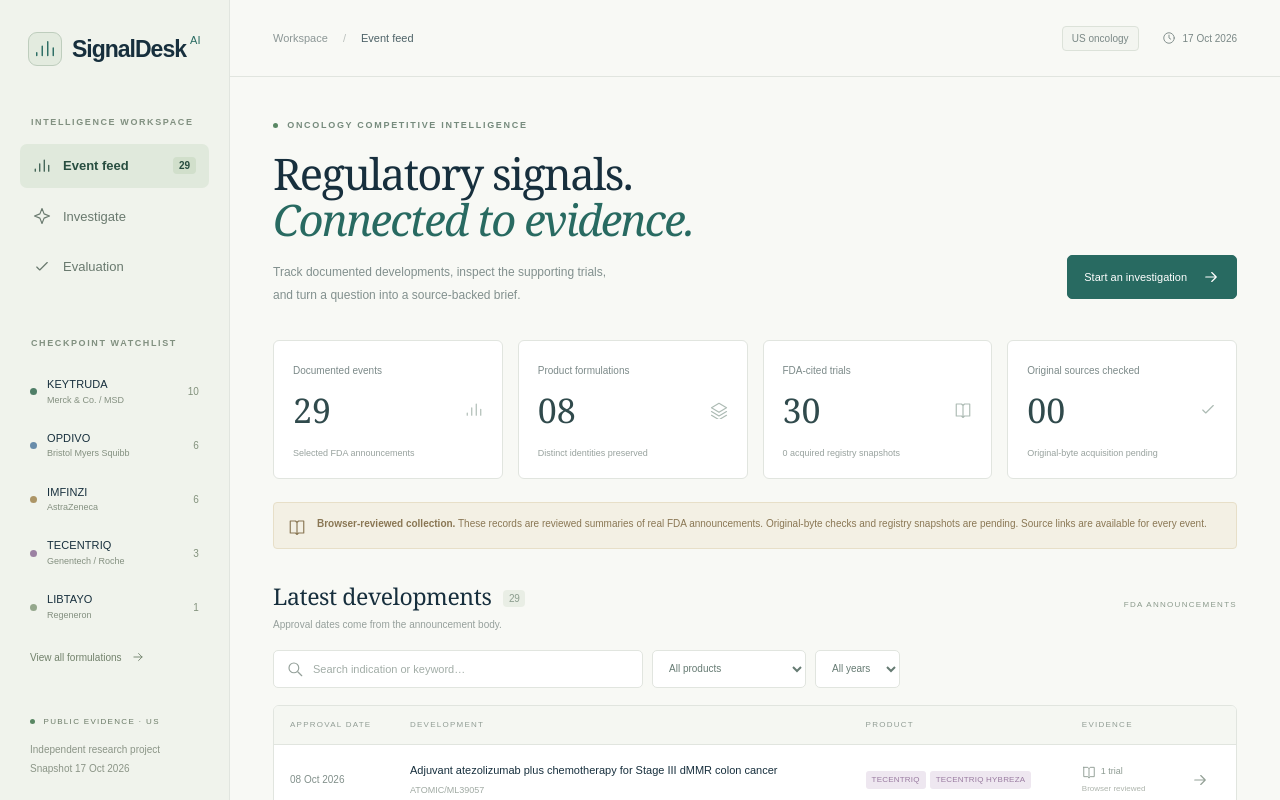
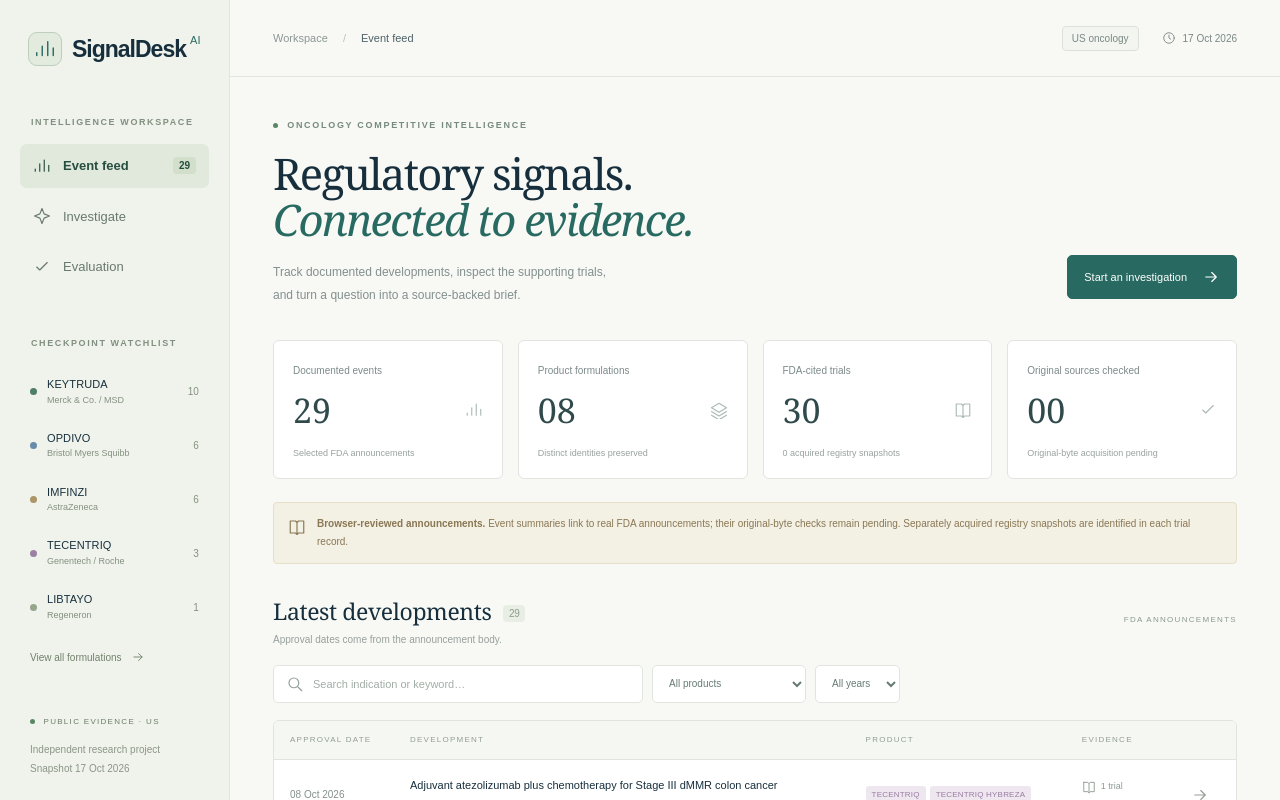
Before and after one commit to f20230125-sudo/-signaldesk-ai, a Next.js app: page / in a window 1280 px wide. Shown: the top 800 px of the page. Built offline with nearby package versions, Linux system fonts and the light colour scheme.

Commit message:
Retain acquired trial evidence with explicit FDA access limitations

```diff
--- a/app/workspace.tsx
+++ b/app/workspace.tsx
@@ -54,7 +54,7 @@
     {tab==='feed'&&<>
      <section className="intro"><div><div className="eyebrow"><span/> ONCOLOGY COMPETITIVE INTELLIGENCE</div><h1>Regulatory signals.<br/><em>Connected to evidence.</em></h1><p>Track documented developments, inspect the supporting trials,<br className="desktop-break"/> and turn a question into a source-backed brief.</p></div><button className="primary hero-action" onClick={()=>openInvestigation(starters[0])}>Start an investigation <Icon name="arrow"/></button></section>
      <section className="stats" aria-label="Corpus coverage"><div><span>Documented events</span><strong>{corpus.events.length.toString().padStart(2,'0')}<Icon name="signal"/></strong><small>Selected FDA announcements</small></div><div><span>Product formulations</span><strong>{corpus.products.length.toString().padStart(2,'0')}<Icon name="layers"/></strong><small>Distinct identities preserved</small></div><div><span>FDA-cited trials</span><strong>{corpus.trials.length.toString().padStart(2,'0')}<Icon name="book"/></strong><small>{corpus.trials.filter(t=>t.available).length} acquired registry snapshots</small></div><div><span>Original sources checked</span><strong>{original.toString().padStart(2,'0')}<Icon name="check"/></strong><small>{original===corpus.events.length?'Announcement bytes verified':'Original-byte acquisition pending'}</small></div></section>
-     {corpus.mode!=='original-sources'&&<div className="source-notice"><Icon name="book"/><span><strong>Browser-reviewed collection.</strong> These records are reviewed summaries of real FDA announcements. Original-byte checks and registry snapshots are pending. Source links are available for every event.</span></div>}
+     {corpus.mode!=='original-sources'&&<div className="source-notice"><Icon name="book"/><span><strong>Browser-reviewed announcements.</strong> Event summaries link to real FDA announcements; their original-byte checks remain pending. Separately acquired registry snapshots are identified in each trial record.</span></div>}
      <section className="event-section"><div className="section-heading"><div><h2>Latest developments <span>{events.length}</span></h2><p>Approval dates come from the announcement body.</p></div><span className="collection-tag">FDA ANNOUNCEMENTS</span></div>
       <div className="filters"><label className="search-field"><Icon name="search"/><input aria-label="Search event title or population" placeholder="Search indication or keyword…" value={search} maxLength={120} onChange={e=>setSearch(e.target.value)}/></label><label><span className="sr-only">Product</span><select value={product} onChange={e=>setProduct(e.target.value)}><option value="all">All products</option>{corpus.products.map(p=><option key={p.id} value={p.id}>{p.name}</option>)}</select></label><label><span className="sr-only">Approval year</span><select value={year} onChange={e=>setYear(e.target.value)}><option value="all">All years</option>{['2026','2025','2024'].map(y=><option key={y}>{y}</option>)}</select></label>{(product!=='all'||year!=='all'||search)&&<button className="text-button" onClick={()=>{setProduct('all');setYear('all');setSearch('');}}>Reset</button>}</div>
       <div className="table-wrap"><table><thead><tr><th>APPROVAL DATE</th><th>DEVELOPMENT</th><th>PRODUCT</th><th>EVIDENCE</th><th><span className="sr-only">Inspect event</span></th></tr></thead><tbody>{events.map(e=><tr key={e.id}><td className="date-cell">{date(e.approval_date)}</td><td><button className="event-title" onClick={()=>inspect(e)}>{e.title}</button><div className="event-subtitle">{e.trial_names.join(' · ')}</div></td><td><div className="product-pills">{e.product_ids.map(id=><span key={id} className={'pill '+id.split('-')[0]}>{corpus.products.find(p=>p.id===id)?.name??id}</span>)}</div></td><td><span className="evidence-count"><Icon name="book" size={14}/>{e.trial_ids.length} {e.trial_ids.length===1?'trial':'trials'}</span><small className="status-note">{e.original_verified?'Original checked':'Browser reviewed'}</small></td><td><button className="row-arrow" aria-label={'Inspect '+e.title} onClick={()=>inspect(e)}><Icon name="arrow"/></button></td></tr>)}</tbody></table>{!events.length&&<div className="empty"><Icon name="search" size={30}/><h3>No events match these filters</h3><p>This selected collection is not a complete approval history.</p></div>}</div>
```
Also changed, not shown: 3 other files (tests, documents, lock files or other folders).
